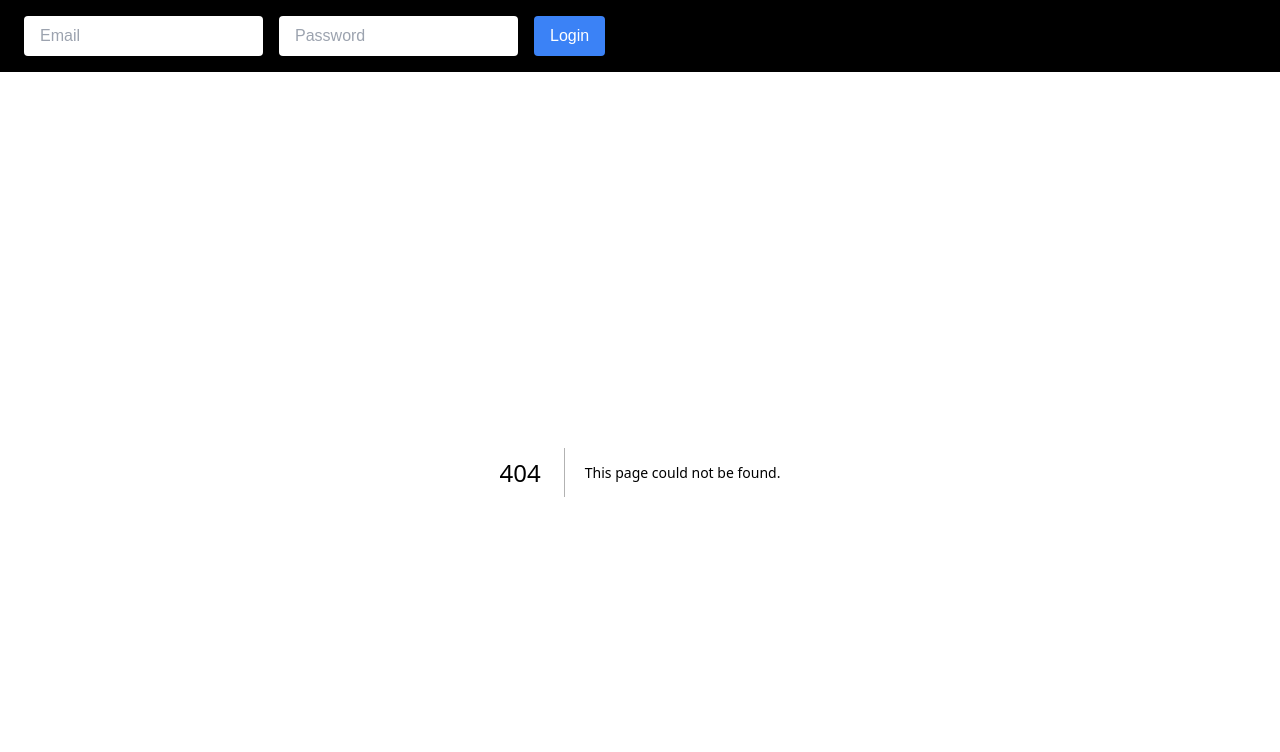
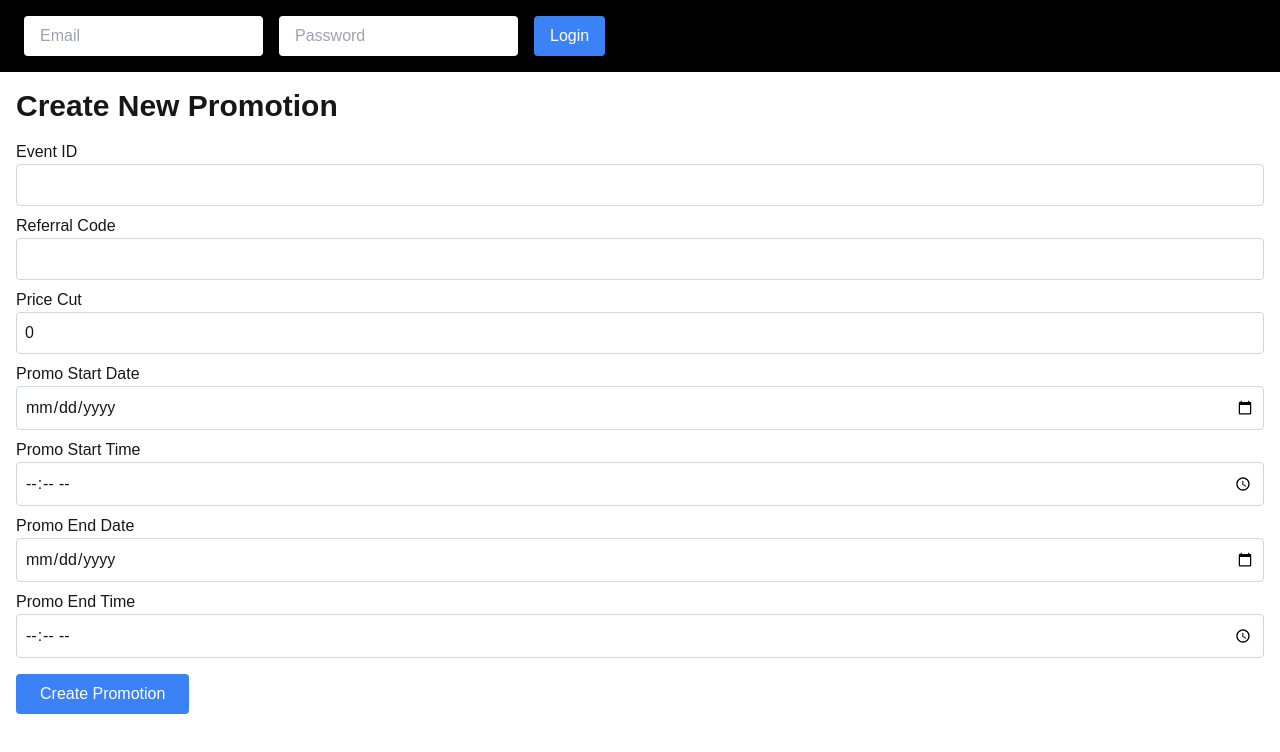
Before and after one commit to hilmatrix/eventbrite-frontend, a Next.js app: page /create-promotion in a window 1280 px wide. Before the commit this address had no page. Shown: the top 752 px of the page. Built offline with nearby package versions, Linux system fonts and the light colour scheme.

Commit message:
feat: promotion list feature

```diff
--- a/src/app/create-event/page.tsx
+++ b/src/app/create-event/page.tsx
@@ -3,12 +3,12 @@
 import { useEffect, useState } from 'react';
 import { useAuth } from '../../contexts/AuthContext';
 
-export default function CekLogin() {
+export default function createEvent() {
   const { isLoggedIn, getJwtToken } = useAuth();
   const [responseText, setResponseText] = useState('');
   const [userData, setUserData] = useState(null);
   const [eventForm, setEventForm] = useState({
-    userId: 1,
+    userId: 1, // replace with actual id based on the logged in account
     name: '',
     price: 0,
     date: '',
--- /dev/null
+++ b/src/app/create-promotion/page.tsx
@@ -0,0 +1,172 @@
+"use client";
+
+import { useEffect, useState } from "react";
+import { useAuth } from "../../contexts/AuthContext";
+
+export default function createPromotion() {
+  const { isLoggedIn, getJwtToken } = useAuth();
+  const [responseText, setResponseText] = useState("");
+  const [promotionForm, setPromotionForm] = useState({
+    eventId: "", // Organizer should select an event
+    referralCode: "",
+    priceCut: 0,
+    promoStartedDate: "",
+    promoStartedTime: "",
+    promoEndedDate: "",
+    promoEndedTime: "",
+  });
+
+  const handleChange = (e: React.ChangeEvent<HTMLInputElement>) => {
+    const { name, value } = e.target;
+    setPromotionForm((prev) => ({
+      ...prev,
+      [name]: value,
+    }));
+  };
+
+  const handleSubmit = async (e: React.FormEvent) => {
+    e.preventDefault();
+    if (!isLoggedIn) {
+      setResponseText("You must be logged in to create a promotion.");
+      return;
+    }
+
+    try {
+      const token = getJwtToken();
+      const response = await fetch("http://localhost:8080/api/v1/promotions", {
+        method: "POST",
+        headers: {
+          "Content-Type": "application/json",
+          Authorization: `Bearer ${token}`,
+        },
+        body: JSON.stringify({
+          event: { eventId: parseInt(promotionForm.eventId, 10) }, // Ensure eventId is a number
+          referralCode: promotionForm.referralCode,
+          priceCut: parseFloat(promotionForm.priceCut.toString()), // Ensure priceCut is a float
+          promoStartedDate: promotionForm.promoStartedDate,
+          promoStartedTime: promotionForm.promoStartedTime,
+          promoEndedDate: promotionForm.promoEndedDate,
+          promoEndedTime: promotionForm.promoEndedTime,
+        }),
+      });
+
+      if (response.ok) {
+        setResponseText("Promotion created successfully!");
+        setPromotionForm({
+          eventId: "",
+          referralCode: "",
+          priceCut: 0,
+          promoStartedDate: "",
+          promoStartedTime: "",
+          promoEndedDate: "",
+          promoEndedTime: "",
+        });
+      } else {
+        const errorText = await response.text();
+        setResponseText(`Failed to create promotion: ${errorText}`);
+      }
+    } catch (error) {
+      console.error("Error creating promotion:", error);
+      setResponseText("Error creating promotion");
+    }
+  };
+
+  return (
+    <div className="p-4">
+      <h1 className="text-3xl font-bold">Create New Promotion</h1>
+      <form onSubmit={handleSubmit} className="mt-4">
+        <div>
+          <label htmlFor="eventId" className="block">Event ID</label>
+          <input
+            type="number"
+            id="eventId"
+            name="eventId"
+            value={promotionForm.eventId}
+            onChange={handleChange}
+            className="w-full p-2 border border-gray-300 rounded"
+            required
+          />
+        </div>
+        <div className="mt-2">
+          <label htmlFor="referralCode" className="block">Referral Code</label>
+          <input
+            type="text"
+            id="referralCode"
+            name="referralCode"
+            value={promotionForm.referralCode}
+            onChange={handleChange}
+            className="w-full p-2 border border-gray-300 rounded"
+            required
+          />
+        </div>
+        <div className="mt-2">
+          <label htmlFor="priceCut" className="block">Price Cut</label>
+          <input
+            type="number"
+            id="priceCut"
+            name="priceCut"
+            value={promotionForm.priceCut}
+            onChange={handleChange}
+            className="w-full p-2 border border-gray-300 rounded"
+            step="0.01"
+            required
+          />
+        </div>
+        <div className="mt-2">
+          <label htmlFor="promoStartedDate" className="block">Promo Start Date</label>
+          <input
+            type="date"
+            id="promoStartedDate"
+            name="promoStartedDate"
+            value={promotionForm.promoStartedDate}
+            onChange={handleChange}
+            className="w-full p-2 border border-gray-300 rounded"
+            required
+          />
+        </div>
+        <div className="mt-2">
+          <label htmlFor="promoStartedTime" className="block">Promo Start Time</label>
+          <input
+            type="time"
+            id="promoStartedTime"
+            name="promoStartedTime"
+            value={promotionForm.promoStartedTime}
+            onChange={handleChange}
+            className="w-full p-2 border border-gray-300 rounded"
+            required
+          />
+        </div>
+        <div className="mt-2">
+          <label htmlFor="promoEndedDate" className="block">Promo End Date</label>
+          <input
+            type="date"
+            id="promoEndedDate"
+            name="promoEndedDate"
+            value={promotionForm.promoEndedDate}
+            onChange={handleChange}
+            className="w-full p-2 border border-gray-300 rounded"
+            required
+          />
+        </div>
+        <div className="mt-2">
+          <label htmlFor="promoEndedTime" className="block">Promo End Time</label>
+          <input
+            type="time"
+            id="promoEndedTime"
+            name="promoEndedTime"
+            value={promotionForm.promoEndedTime}
+            onChange={handleChange}
+            className="w-full p-2 border border-gray-300 rounded"
+            required
+          />
+        </div>
+        <div className="mt-4">
+          <button type="submit" className="px-6 py-2 bg-blue-500 text-white rounded">
+            Create Promotion
+          </button>
+        </div>
+      </form>
+      {responseText && <p className="mt-4 text-gray-700">{responseText}</p>}
+    </div>
+  );
+}
--- /dev/null
+++ b/src/app/promotion/page.tsx
@@ -0,0 +1,89 @@
+"use client";
+import axios from "axios";
+import { useEffect, useState } from "react";
+
+// Helper to format dates
+const formatDate = (dateString: string) => {
+  const options: Intl.DateTimeFormatOptions = { year: "numeric", month: "long", day: "numeric" };
+  return new Date(dateString).toLocaleDateString(undefined, options);
+};
+
+// Helper to format times
+const formatTime = (timeString: string) => {
+  return new Date(`1970-01-01T${timeString}Z`).toLocaleTimeString([], {
+    hour: "2-digit",
+    minute: "2-digit",
+  });
+};
+
+// Interface for a promotion
+interface Promotion {
+  promoId: number;
+  eventId: number;
+  referralCode: string;
+  priceCut: number;
+  promoStartedDate: string;
+  promoStartedTime: string;
+  promoEndedDate: string;
+  promoEndedTime: string;
+  createdAt: string;
+  updatedAt: string;
+}
+
+const PromotionsPage = () => {
+  const [promotions, setPromotions] = useState<Promotion[]>([]);
+
+  useEffect(() => {
+    const fetchPromotions = async () => {
+      try {
+        const response = await axios.get("http://localhost:8080/api/v1/promotions");
+        setPromotions(response.data);
+      } catch (error) {
+        console.error("Error fetching promotions:", error);
+      }
+    };
+
+    fetchPromotions();
+  }, []);
+
+  return (
+    <div className="flex flex-col items-center p-4">
+      <h1 className="text-2xl font-bold mb-4">Active Promotions</h1>
+      <div className="w-full max-w-4xl">
+        {promotions.map((promotion, index) => (
+          <div
+            key={index}
+            className="bg-white shadow-md rounded-lg mb-4 p-6 hover:shadow-lg transition-shadow"
+          >
+            <h2 className="text-xl font-semibold mb-2">Promo #{promotion.promoId}</h2>
+            <p className="text-gray-600 mb-1">
+              <strong>Event Name:</strong> {promotion.eventId.name}
+            </p>
+            <p className="text-gray-600 mb-1">
+              <strong>Referral Code:</strong> {promotion.referralCode}
+            </p>
+            <p className="text-gray-600 mb-1">
+              <strong>Price Cut:</strong> Rp {promotion.priceCut.toFixed(2)}
+            </p>
+            <p className="text-gray-600 mb-1">
+              <strong>Promo Starts:</strong> {formatDate(promotion.promoStartedDate)} at{" "}
+              {formatTime(promotion.promoStartedTime)}
+            </p>
+            <p className="text-gray-600 mb-1">
+              <strong>Promo Ends:</strong> {formatDate(promotion.promoEndedDate)} at{" "}
+              {formatTime(promotion.promoEndedTime)}
+            </p>
+            <p className="text-gray-600 mb-1">
+              <strong>Created At:</strong> {formatDate(promotion.createdAt)}
+            </p>
+            <p className="text-gray-600 mb-1">
+              <strong>Last Updated:</strong> {formatDate(promotion.updatedAt)}
+            </p>
+          </div>
+        ))}
+      </div>
+    </div>
+  );
+};
+
+export default PromotionsPage;
```
